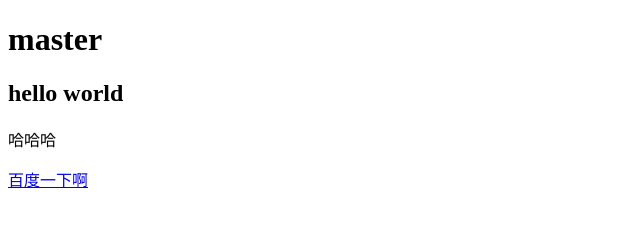
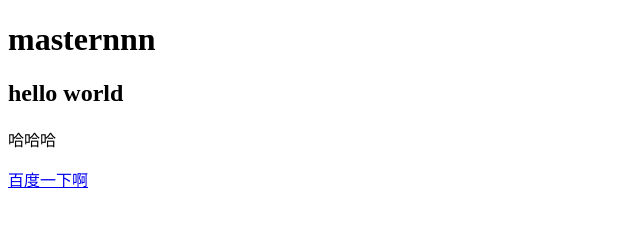
Before and after one commit to Yangwanq/github-demo, a plain HTML site: page index.html in a window 1280 px wide. Shown: the full height of the page, 0-640 px from the left. Drawn offline with Linux system fonts and the light colour scheme.

Commit message:
第4次修改了index

```diff
--- a/index.html
+++ b/index.html
@@ -7,7 +7,7 @@
 </head>
 <body>
 
-  <h1>master</h1>
+  <h1>masternnn</h1>
   <h2>hello world</h2>
   <p>哈哈哈</p>
 
```
